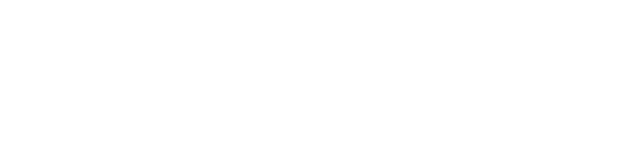
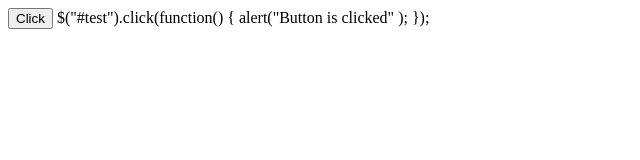
Before and after one commit to olivias-jin/to-do-list-app, a plain HTML site: page index.html in a window 1280 px wide. Shown: the whole page, without its empty margins (0-640 px from the left). Drawn offline with Linux system fonts and the light colour scheme.

Commit message:
Update index.html

```diff
--- a/index.html
+++ b/index.html
@@ -4,13 +4,20 @@
     <meta charset="UTF-8">
     <meta name="viewport" content="width=device-width, initial-scale=1.0">
     <title>Document</title>
-</head>
-<body>
+    <link rel="stylesheet" type="text/css" href="css/styles.css">
     <script src="js/scripts.js"></script>
     <!-- or another way to scripts js file -->
     <!-- <script
   src="https://code.jquery.com/jquery-3.3.1.min.js"
   integrity="sha256-FgpCb/KJQlLNfOu91ta32o/NMZxltwRo8QtmkMRdAu8="
   crossorigin="anonymous"></script> -->
+</head>
+<body>
+
+    <button id="test">Click</button>
+$("#test").click(function() {
+alert("Button is clicked" );
+});
+
 </body>
 </html>
```
